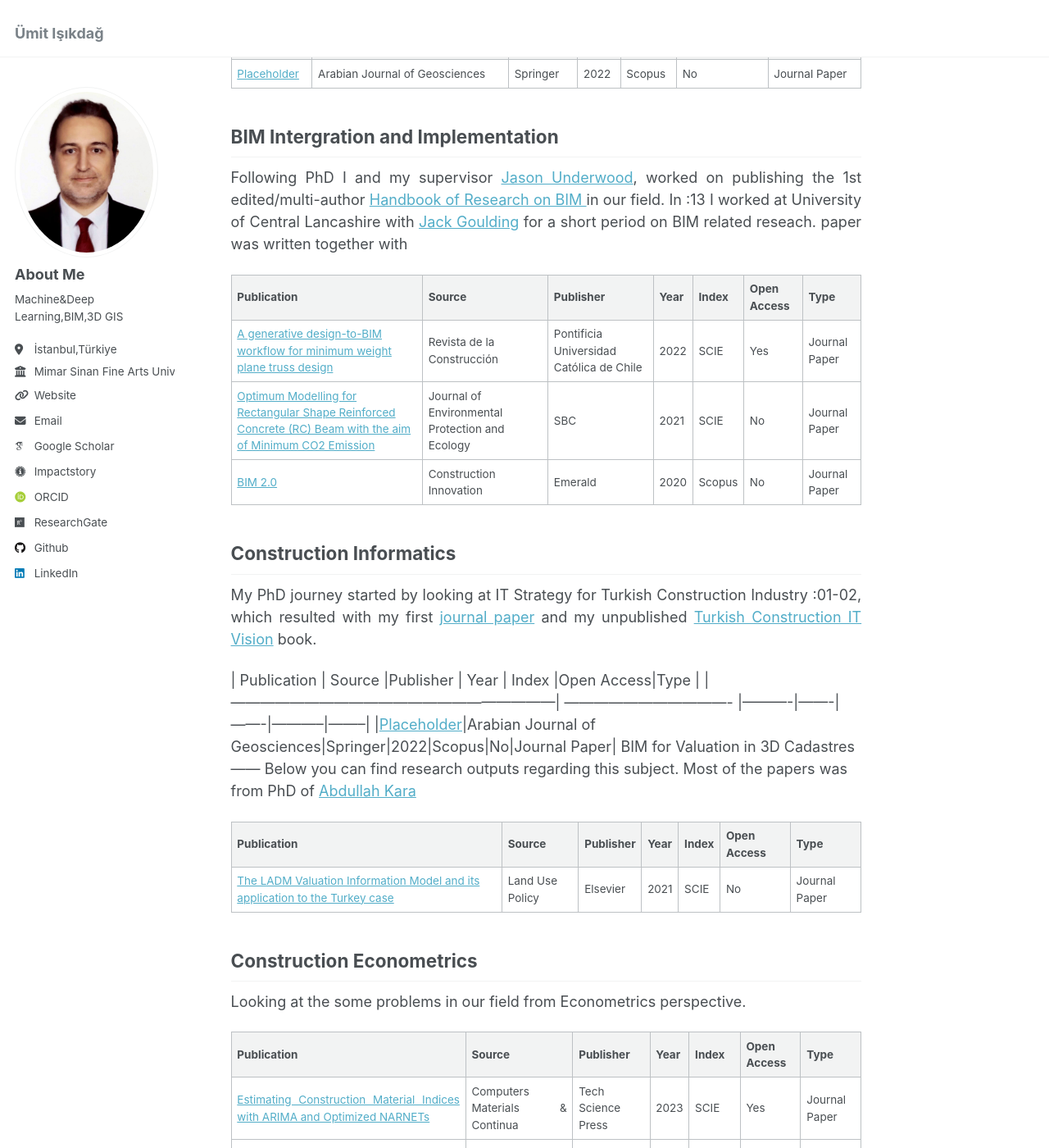
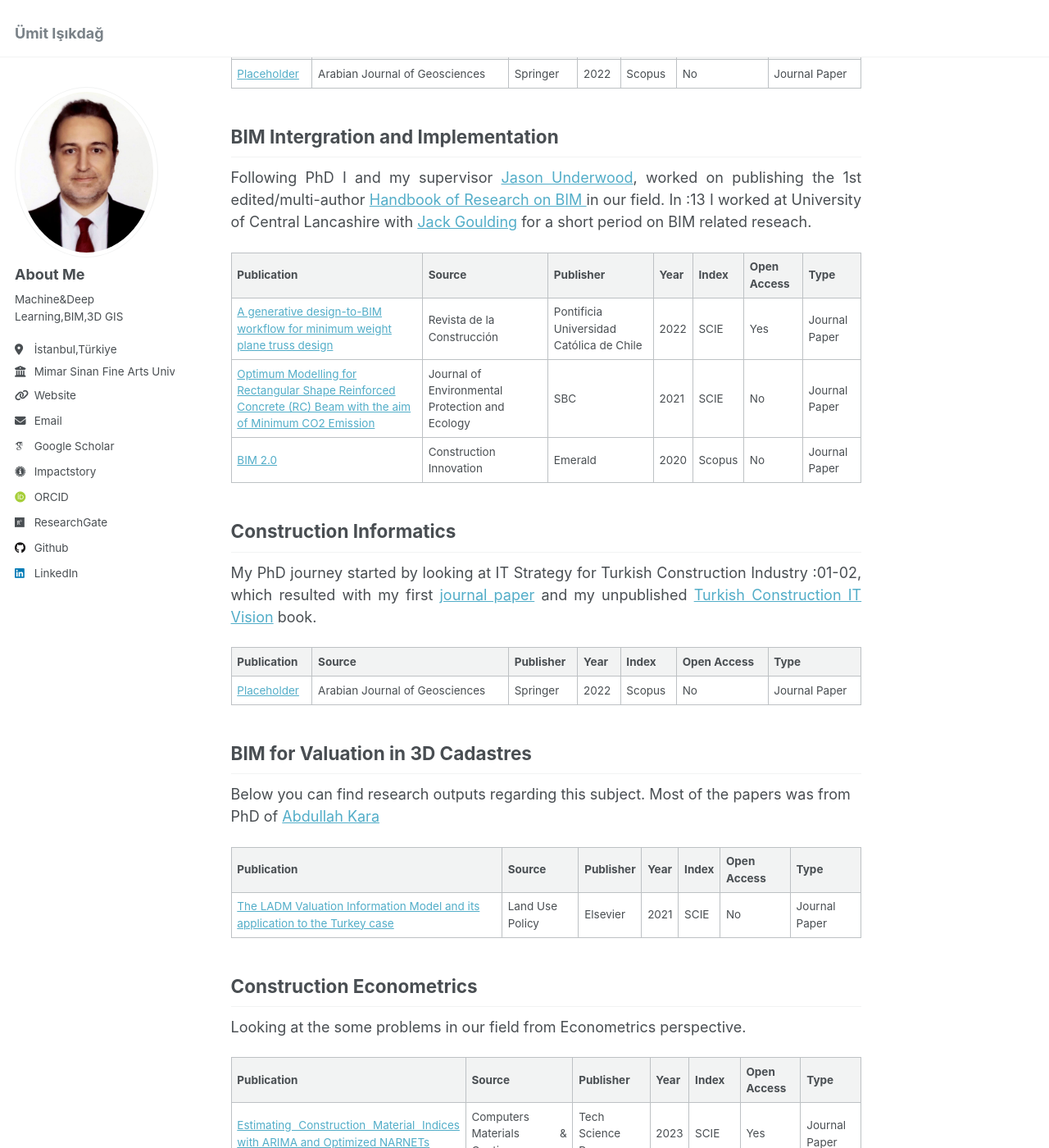
Before and after one commit to isikdag/isikdag.github.io, a Jekyll site: the page built from _pages/about.md, in a window 1280 px wide and 1400 px high, scrolled down 2340 px. Shown: the whole window at 82% size. Built offline with Jekyll 4.4.1, drawn with Linux system fonts in a browser that asks for light colours; some web fonts are replaced.

Commit message:
Update about.md

```diff
--- a/_pages/about.md
+++ b/_pages/about.md
@@ -76,7 +76,7 @@ BIM Intergration and Implementation
 Following PhD I and my supervisor [Jason Underwood](https://www.salford.ac.uk/our-staff/jason-underwood), worked on publishing the 1st edited/multi-author
 [Handbook of Research on BIM ](https://www.igi-global.com/book/handbook-research-building-information-modeling/37234) in our field.
 In :13 I worked at University of Central Lancashire with [Jack Goulding](https://www.linkedin.com/in/jack-goulding-a0412614) for a short period
-on BIM related reseach.  paper was written together with
+on BIM related reseach.
 {: style="text-align: justify;"}
 
 |                       Publication                                 |         Source                     |Publisher | Year  | Index |Open Access|Type    |
@@ -94,6 +94,7 @@ My PhD journey started by looking at IT Strategy for Turkish Construction Indust
 |                       Publication                                 |         Source                     |Publisher | Year  | Index |Open Access|Type    |
 | ------------------------------------------------------------------| ---------------------------------- |----------|-------|-------|-----------|--------|
 |[Placeholder](https://link.springer.com/article/10.1007/s12517-022-09715-x)|Arabian Journal of Geosciences|Springer|2022|Scopus|No|Journal Paper|
+
 BIM for Valuation in 3D Cadastres
 ------
 Below you can find research outputs regarding this subject. Most of the papers was from PhD of [Abdullah Kara](https://scholar.google.com.tr/citations?user=KFUq7y4AAAAJ&hl=tr)
```
